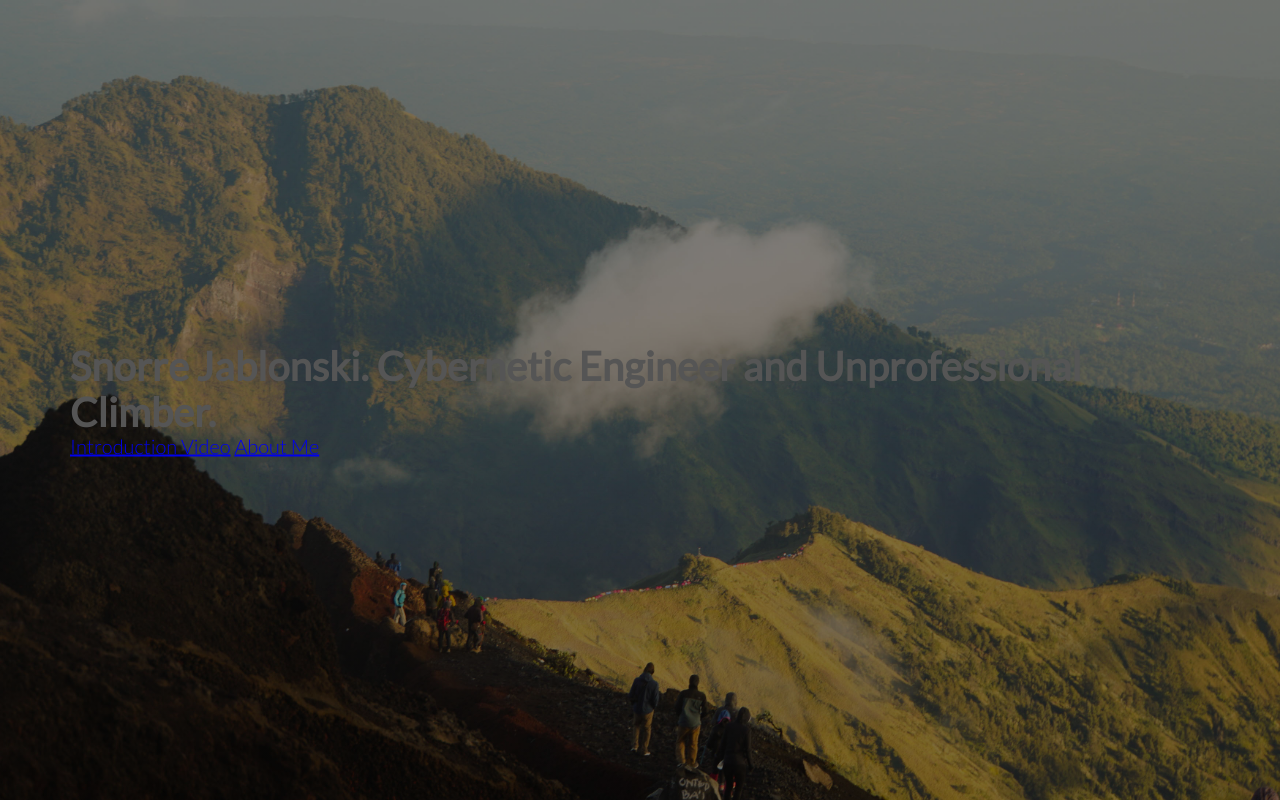
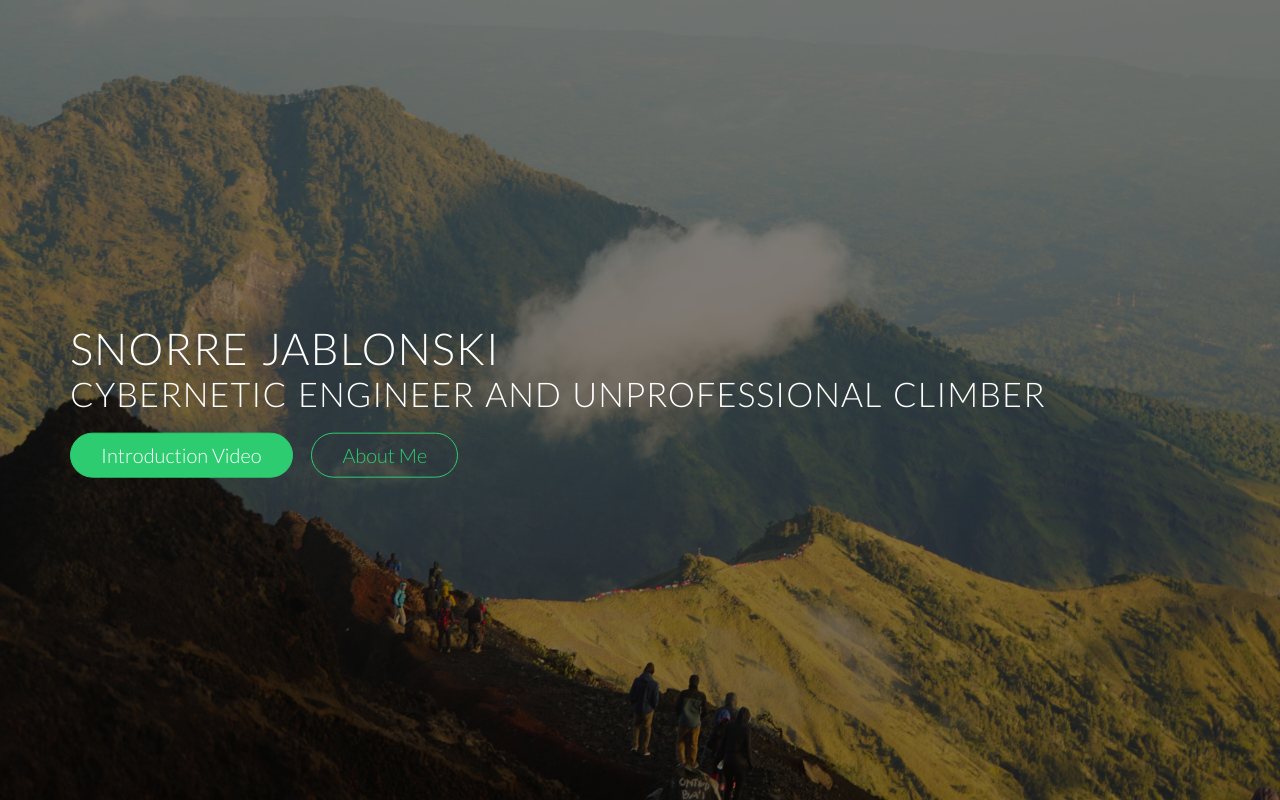
Before and after one commit to snorrejablonski/JablonskiProductions, a plain HTML site: page index.html in a window 1280 px wide. Drawn offline with Linux system fonts and the light colour scheme.

Commit message:
header buttons styled 2.part

```diff
--- a/index.html
+++ b/index.html
@@ -15,9 +15,10 @@
     <body>
         <header>
             <div class="mainpage-text-box">
-                <h1>Snorre Jablonski. Cybernetic Engineer and Unprofessional Climber.</h1>
-                <a href="#">Introduction Video</a>
-                <a href="#">About Me</a>
+                <h1>Snorre Jablonski</h1>
+                <h2>Cybernetic Engineer and Unprofessional Climber</h2>
+                <a class="btn btn-full" href="#">Introduction Video</a>
+                <a class="btn btn-ghost" href="#">About Me</a>
             </div>
 
         </header>
--- a/resources/css/style.css
+++ b/resources/css/style.css
@@ -35,4 +35,61 @@ header {
 
 h1 {
     margin: 0;
+    color: #fff;
+    font-size: 220%;
+    font-weight: 300;
+    text-transform: uppercase;
+    letter-spacing: 1px;
+    word-spacing: 3px;
 }
+
+h2 {
+    margin: 0;
+    margin-bottom: 20px;
+    color: #fff;
+    font-size: 170%;
+    font-weight: 300;
+    text-transform: uppercase;
+    letter-spacing: 1px;
+    word-spacing: 3px;
+}
+
+.btn:link,
+.btn:visited {
+    display: inline-block;
+    padding: 10px 30px;
+    font-weight: 300;
+    text-decoration: none;
+    border-radius: 200px;
+    transition: background-color 0.2s, border 0.2s, color 0.2s;
+}
+
+.btn-full:link,
+.btn-full:visited {
+    background-color: #2ecc71;
+    border: 1px solid #2ecc71;
+    color: #fff;
+    margin-right: 15px;
+}
+
+.btn-ghost:link,
+.btn-ghost:visited {
+    border: 1px solid #2ecc71;
+    color: #2ecc71;
+}
+
+.btn:hover,
+.btn:active {
+    background-color: #28b062;
+}
+
+.btn-full:hover,
+.btn-full:active {
+    border: 1px solid #28b062;
+}
+
+.btn-ghost:hover,
+.btn-ghost:active {
+    border: 1px solid #28b062;
+    color: #fff;
+}
```
